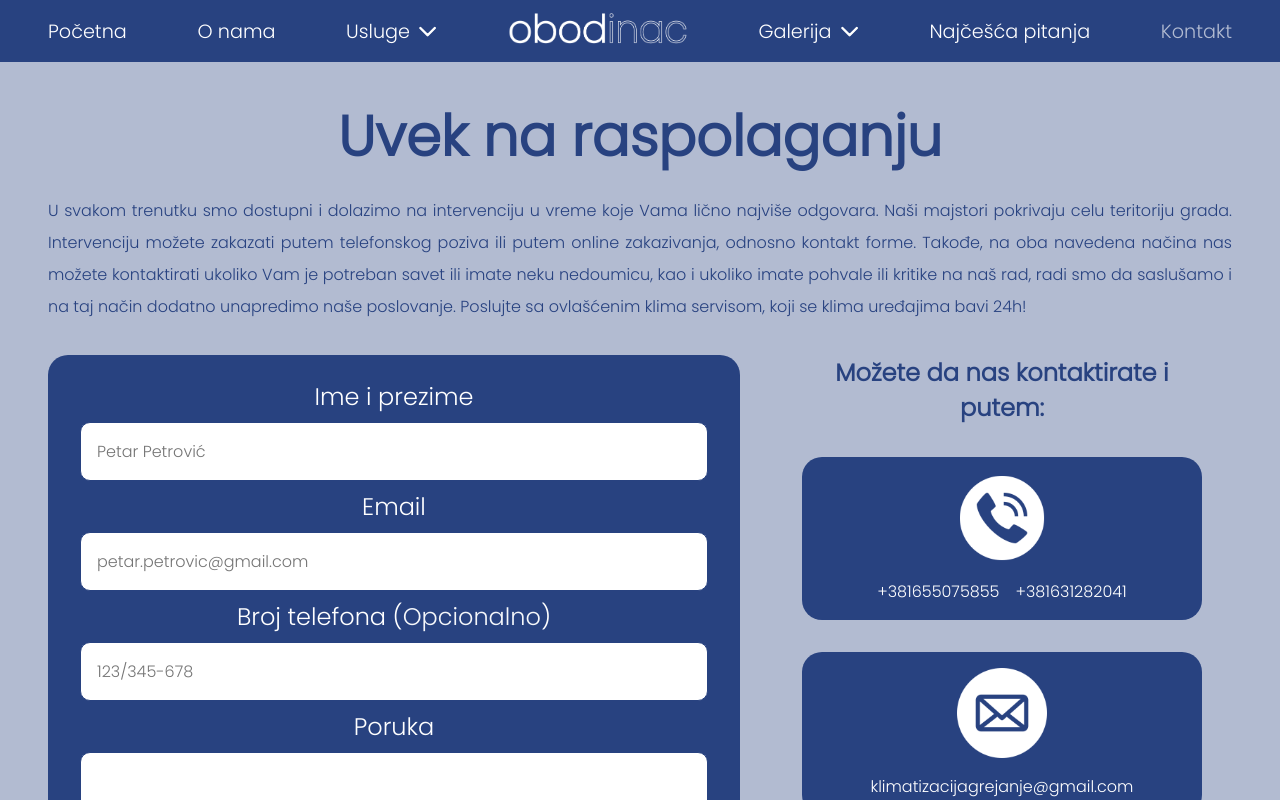
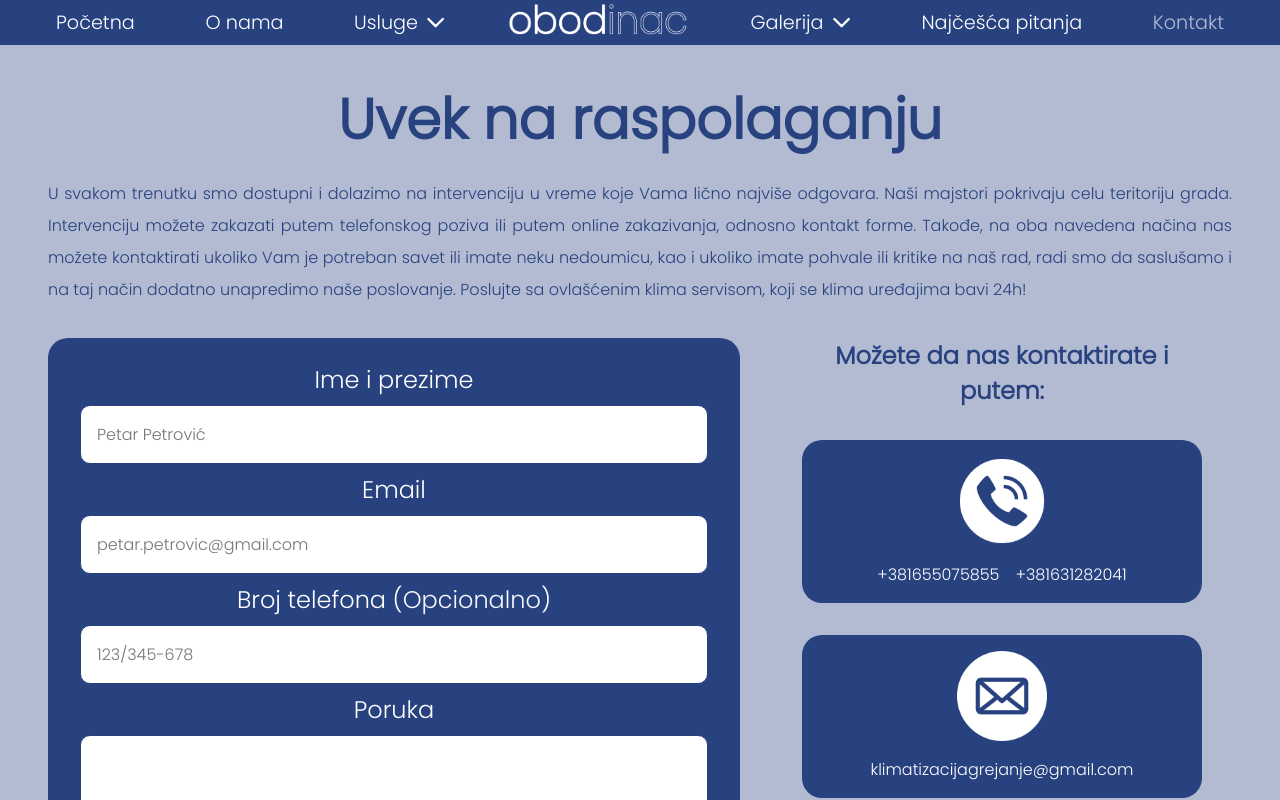
Before and after one commit to countOfMonteCristo13/obodinacWebsite, a React (Create React App) app: page /kontakt in a window 1280 px wide. Shown: the top 800 px of the page. Built offline with nearby package versions, Linux system fonts and the light colour scheme.

Commit message:
making changes in navbar

```diff
--- a/src/App.css
+++ b/src/App.css
@@ -167,7 +167,6 @@
   }
 
   .headtext p {
-    font-size: 0.9rem;
     line-height: 1.8rem;
   }
 }
@@ -190,9 +189,4 @@
   .headtext h2 {
     font-size: 2.2rem;
   }
-
-  .headtext p {
-    font-size: 0.8rem;
-    line-height: 1.6rem;
-  }
 }
--- a/src/components/NavbarDropdown/NavbarDropdown.jsx
+++ b/src/components/NavbarDropdown/NavbarDropdown.jsx
@@ -18,8 +18,8 @@ const NavbarDropdown = ({ options, galerija, closeDropdown }) => {
   }, [optionClicked]);
 
   const handleButtonClick = e => {
-    const uslugeOption = e.parentNode.parentNode.querySelector('a').querySelector('p').innerText;
-
+    const uslugeOption = e.parentNode.querySelector('a div').innerText;
+    console.log(uslugeOption);
     if (optionClicked !== '') {
       setOptionClicked('');
     } else {
@@ -29,7 +29,7 @@ const NavbarDropdown = ({ options, galerija, closeDropdown }) => {
   };
 
   return (
-    <div className='slide-bottom-dropdown dropdown'>
+    <div className=' dropdown'>
       {options.map(option => (
         <div key={option.title}>
           <div className='dropdown__link-wrapper'>
@@ -43,19 +43,19 @@ const NavbarDropdown = ({ options, galerija, closeDropdown }) => {
                   <BsChevronDown
                     strokeWidth={1}
                     className='dropdown__btn'
-                    onClick={e => handleButtonClick(e.target)}
+                    onClick={e => handleButtonClick(e.currentTarget)}
                   />
                 ) : option.title === optionClicked ? (
                   <BsChevronUp
                     strokeWidth={1}
                     className='dropdown__btn'
-                    onClick={e => handleButtonClick(e.target)}
+                    onClick={e => handleButtonClick(e.currentTarget)}
                   />
                 ) : (
                   <BsChevronDown
                     strokeWidth={1}
                     className='dropdown__btn'
-                    onClick={e => handleButtonClick(e.target)}
+                    onClick={e => handleButtonClick(e.currentTarget)}
                   />
                 ))}
             </div>
--- a/src/components/NavbarDropdown/navbarDropdown.css
+++ b/src/components/NavbarDropdown/navbarDropdown.css
@@ -1,16 +1,18 @@
 .dropdown {
   position: absolute;
-  top: 50px;
-  left: -17px;
+  /* top: 44px; */
+  left: -10px;
   display: flex;
   flex-direction: column;
-  border-radius: 10px;
-  border: 3px solid var(--color-white);
   background: var(--color-blue);
+  border-bottom-left-radius: 10px;
+  border-bottom-right-radius: 10px;
+  border: 3px solid var(--color-darkblue);
   min-width: 320px;
+  height: fit-content;
   z-index: 500;
   padding: 0.5rem 0;
-  /* font-size: 1.2rem; */
+  overflow: hidden;
 }
 
 .dropdown__link-wrapper {
@@ -30,6 +32,8 @@
   align-items: center;
   cursor: pointer;
   padding: 0.5rem 0 0.5rem 1rem;
+  height: 40px;
+  width: 100%;
 }
 
 .dropdown__options {
@@ -56,8 +60,7 @@
 .dropdown__option a {
   display: flex;
   align-items: center;
-  gap: 0.5rem;
-  padding: 0.5rem 1rem;
+  padding: 0.2rem 0.5rem;
 }
 
 .dropdown__option a:hover {
--- a/src/components/NavbarSection/NavbarSection.jsx
+++ b/src/components/NavbarSection/NavbarSection.jsx
@@ -89,16 +89,17 @@ const NavbarSection = ({ activeLink }) => {
             O nama
           </p>
         </Link>
-        <div className='nav__dropdown'>
         <div
-            className='o__navbarSection-link'
-            id='nav__offers'
-            onClick={() => {
-              setOffersDropdownToggleButton(!offersDropdownToggleButton);
-              setGalleryDropdownToggleButton(false);
+          className='nav__dropdown'
+          onMouseEnter={() => {
+            setOffersDropdownToggleButton(true);
+          }}
+          onMouseLeave={() => {
+            setOffersDropdownToggleButton(false);
           }}
         >
-            Usluge{' '}
+          <div className='o__navbarSection-link' id='nav__offers'>
+            Usluge
             {!offersDropdownToggleButton ? (
               <BsChevronDown strokeWidth={1} />
             ) : (
@@ -113,17 +114,22 @@ const NavbarSection = ({ activeLink }) => {
             />
           )}
         </div>
-        {!homePage && <img src={images.obodinacFooter2} alt='obodinac logo' />}
-        <div className='nav__dropdown'>
+        {!homePage && (
+          <div className='nav-logo flex__center'>
+            <img src={images.obodinacFooter2} alt='obodinac logo' />
+          </div>
+        )}
         <div
-            className='o__navbarSection-link'
-            id='nav__gallery'
-            onClick={() => {
-              setGalleryDropdownToggleButton(!galleryDropdownToggleButton);
-              setOffersDropdownToggleButton(false);
+          className='nav__dropdown'
+          onMouseEnter={() => {
+            setGalleryDropdownToggleButton(true);
+          }}
+          onMouseLeave={() => {
+            setGalleryDropdownToggleButton(false);
           }}
         >
-            Galerija{' '}
+          <div className='o__navbarSection-link' id='nav__gallery'>
+            Galerija
             {!galleryDropdownToggleButton ? (
               <BsChevronDown strokeWidth={1} />
             ) : (
--- a/src/components/NavbarSection/navbarsection.css
+++ b/src/components/NavbarSection/navbarsection.css
@@ -1,21 +1,14 @@
-/* .o__nav{
-    position: -webkit-sticky;
-    position: sticky;
-    top: 0;
-    right: 0;
-    z-index: 1100;
-} */
-
 .o__navbarSection {
   display: flex;
   justify-content: space-between;
   align-items: center;
   background: var(--color-blue);
   color: var(--color-white);
-  padding: 0.5rem 3rem;
+  padding: 0 3rem;
   font-size: 1.2rem;
   width: 100%;
   transition: all 0.2s ease-in-out;
+  height: 45px;
 }
 
 .o__navbarSection-shadow {
@@ -37,15 +30,27 @@
   position: relative;
 }
 
-.o__navbarSection img {
+.nav-logo {
   max-width: 180px;
+  height: 100%;
   padding-bottom: 0.3rem;
+}
+
+.nav-logo img {
+  width: 100%;
+  object-fit: contain;
 }
 
 .o__navbarSection-link {
   display: flex;
   align-items: center;
   gap: 0.5rem;
+  padding: 0.5rem;
+  cursor: pointer;
+}
+
+.o__navbarSection-link:hover {
+  color: var(--color-darkgrey);
 }
 
 .o__header_menu-button {
@@ -151,7 +156,7 @@
 }
 
 @media screen and (min-width: 1600px) {
-  .o__navbarSection img {
+  .nav-logo img {
     max-width: 250px;
   }
 }
@@ -166,12 +171,11 @@
 @media screen and (max-width: 1024px) {
   .o__navbarSection {
     font-size: 1rem;
-    padding: 0.5rem 2rem;
+    padding: 0 1rem;
   }
 
-  .o__navbarSection img {
+  .nav-logo img {
     max-width: 150px;
-    padding-bottom: 0.25rem;
   }
 }
 
--- a/src/index.css
+++ b/src/index.css
@@ -64,8 +64,7 @@ a {
 }
 
 .slide-enterance1 {
-  -webkit-animation: slide-enterance1 1s cubic-bezier(0.39, 0.575, 0.565, 1)
-    both;
+  -webkit-animation: slide-enterance1 1s cubic-bezier(0.39, 0.575, 0.565, 1) both;
   animation: slide-enterance1 1s cubic-bezier(0.39, 0.575, 0.565, 1) both;
 }
 
@@ -87,31 +86,23 @@ a {
 }
 
 .slide-bottom-dropdown {
-  -webkit-animation: slide-bottom-dropdown 0.3s both;
-  animation: slide-bottom-dropdown 0.3s both;
+  -webkit-animation: slide-bottom-dropdown 0.5s both;
+  animation: slide-bottom-dropdown 0.5s both;
 }
 
 @-webkit-keyframes slide-bottom-dropdown {
   0% {
-    -webkit-transform: translateY(-5%);
-    transform: translateY(-5%);
-    opacity: 0;
+    height: 0px;
   }
   100% {
-    -webkit-transform: translateY(0);
-    transform: translateY(0);
-    opacity: 1;
+    height: 260px;
   }
 }
 @keyframes slide-bottom-dropdown {
   0% {
-    -webkit-transform: translateY(-5%);
-    transform: translateY(-5%);
-    opacity: 0;
+    height: 0px;
   }
   100% {
-    -webkit-transform: translateY(0);
-    transform: translateY(0);
-    opacity: 1;
+    height: 260px;
   }
 }
--- a/src/pages/FAQuestionsPage/FAQuestionsPage.jsx
+++ b/src/pages/FAQuestionsPage/FAQuestionsPage.jsx
@@ -44,7 +44,7 @@ const FAQuestionsPage = () => {
         <div className='faq-page__section'>
           <div className='faq-page__questions'>
             {faQuestions.map((question, index) => (
-              <FAQuestion question={question} index={index + 1} key={question} />
+              <FAQuestion question={question} index={index + 1} key={question.question} />
             ))}
           </div>
           <div className='o__contactPage_options-call' id='option-call'>
--- a/src/pages/FAQuestionsPage/fAQuestionsPage.css
+++ b/src/pages/FAQuestionsPage/fAQuestionsPage.css
@@ -31,6 +31,10 @@
   transition:
     background-color 0.2s,
     border-radius 0.4s 0.27s;
+}
+
+.faq-page__question h4 {
+  width: 100%;
 }
 
 .faq-page__question:hover {
```
Lines whose indentation alone changed are shown as unchanged.
